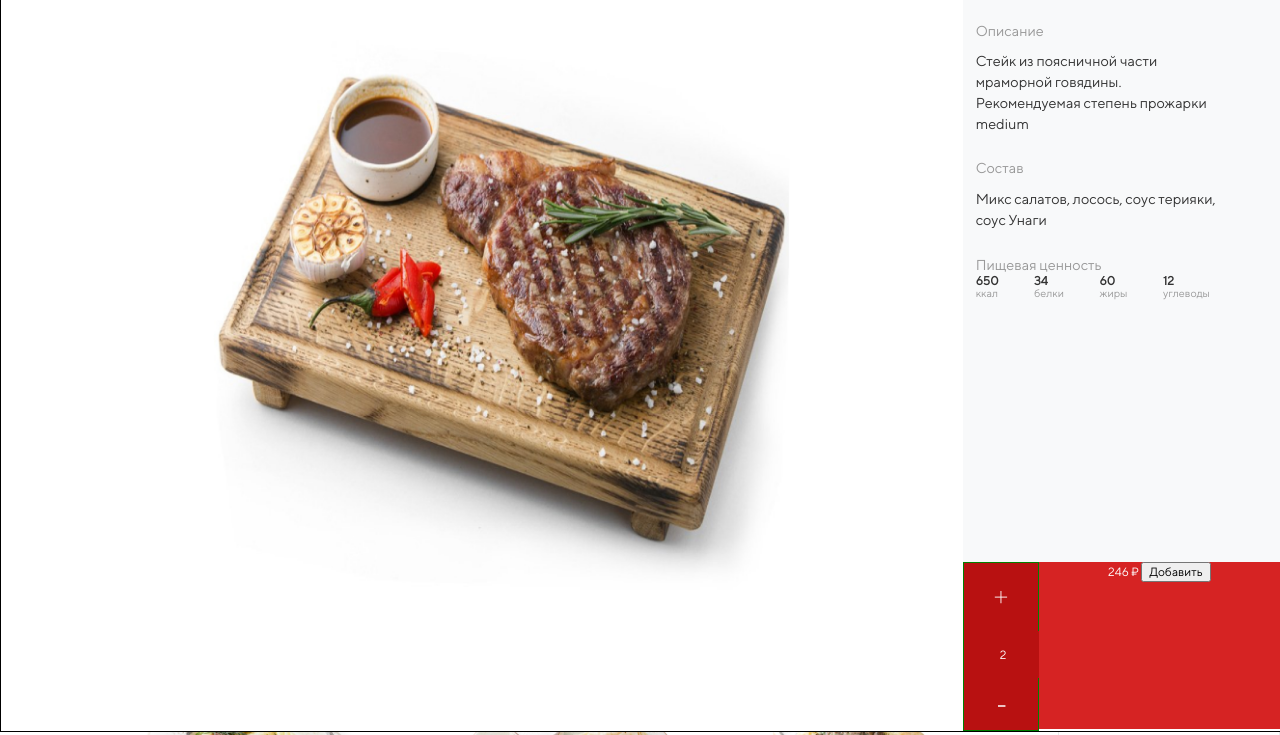
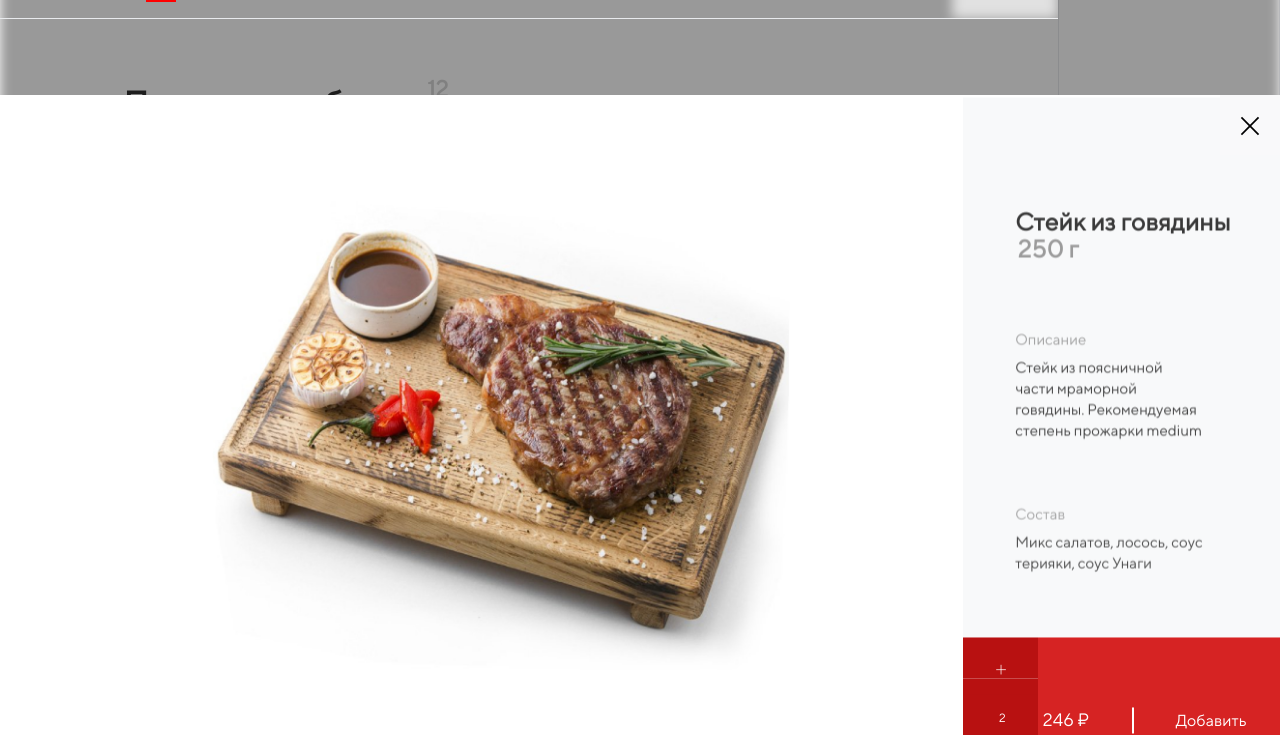
Before and after one commit to MishaPandovich/test-its.agency, a plain HTML site: page project/index.html in a window 1280 px wide. Both pictures are taken after a click on the picture 571 px from the left and 913 px from the top of the page. Shown: the part 578-1313 px from the top of the page. Drawn offline with nearby package versions, Linux system fonts and the light colour scheme; a web font is replaced by a local one.

Commit message:
готово, есть косяки

```diff
--- a/project/index.html
+++ b/project/index.html
@@ -42,7 +42,7 @@
           <div class="about-us">
             <div class="about-us__wrapper">
               <h1 class="about-us__title">Ресторан</h1>
-              <p class="about-us__info about-us__info--type-kitchen"><span>Кухня</span><br> Восточная</p>
+              <p class="about-us__info about-us__info--type-kitchen" id="some_point"><span>Кухня</span><br> Восточная</p>
               <p class="about-us__info about-us__info--min-order-price"><span>Заказ</span><br> От 1000 Р</p>
               <p class="about-us__info about-us__info--delivery-time"><span>Доставка</span><br> с 11:00 до 02:00</p>
             </div>
@@ -141,7 +141,7 @@
           <div class="filter-blur"></div>
         </form>
 
-        <section class="goods catalog__goods" id="some_point">
+        <section class="goods catalog__goods">
           <h2 class="catalog-goods__title">Популярные <span class="catalog-goods__title--for-desktop">блюда</span><span class="goods-title__item-count">12</span></h2>
           <p class="sorting-price">По цене <button class="sorting-price__toggle">
             <img class="sorting-price__link" src="img/vector.png" alt="декоративный элемент"></button>
--- a/project/js/open-filter.js
+++ b/project/js/open-filter.js
@@ -1,21 +1,23 @@
 var $filterLink = $('.filter__toggle'),
-	$filterForm = $('.filter-form');
+	$filterForm = $('.filter-form'),
+	$body = $('body');
 var filterInput = document.querySelectorAll('.input-btn__label');
 
 $filterLink.on('click', function() {
 	$filterForm.addClass('filter-form--show');
-	$filterForm.css('top', $('#some_point').offset().top - 100);
+	$filterForm.css('top', $('#some_point').offset().top);
 	$('html,body').stop().animate({ scrollTop: $('#some_point').offset().top }, 1000);
+
+	$body.addClass('overlay');
 });
 
 function closeFilter(elem) {
 	elem.addEventListener('click', function() {
 		$filterForm.removeClass('filter-form--show');
+		$body.removeClass('overlay');
 	});
 }
 
 for (var i=0; i < filterInput.length-1; i++) {
 	closeFilter(filterInput[i]);
 }
-
-console.log($('#some_point').offset().top);
--- a/project/js/popup.js
+++ b/project/js/popup.js
@@ -1,18 +1,23 @@
 var $link = $('.goods__img--active'),
 	$excerpt = $('.excerpt--active'),
 	$cardGoods = $('.big-goods__item'),
-	$cardClose = $(".big-goods__close");
-
+	$cardClose = $(".big-goods__close"),
+	$body = $('body');
 
 function openCardGoods(element, evt) {
 	element.on('click', function(evt) {
 		evt.preventDefault();
 		$cardGoods.addClass('big-goods__item--show');
 
-		var scrollTop = window.pageYOffset || document.documentElement.scrollTop;
-		$cardGoods.animate({ "top": scrollTop}, 1500);
+		if ($(window).width() >= 1200) {
+			$cardGoods.animate({ "top": '20%'}, 1500);
+		} else {
+			var scrollTop = window.pageYOffset || document.documentElement.scrollTop;
+			$cardGoods.animate({ "top": scrollTop}, 1500);
+		}
 
 		$cardGoods.addClass('active');
+		$body.addClass('overlay');
 	});
 }
 
@@ -22,5 +27,6 @@ openCardGoods($excerpt);
 $cardClose.on('click', function() {
 	$cardGoods.removeClass('big-goods__item--show');
 	$cardGoods.removeClass('active');
+	$body.removeClass('overlay');
 	$cardGoods.css('top', '3000px');
 });
--- a/project/sass/blocks/main/big-goods.scss
+++ b/project/sass/blocks/main/big-goods.scss
@@ -13,7 +13,7 @@
 		display: none;
 		position: absolute;
 		top: 1000px;
-		z-index: 3;
+		z-index: 5;
 		background: #ffffff;
 
 		&--show {
@@ -29,6 +29,7 @@
 	position: absolute;
     top: 0;
     right: 0;
+    z-index: 6;
 
 	border: none;
     background: #F9F9FA;
@@ -111,6 +112,8 @@
 	font-size: 1.5em;
 	letter-spacing: 0.01em;
 	color: #333333;
+
+
 }
 
 /*анимация*/
@@ -357,73 +360,101 @@
 }
 
 @media (min-width: 1200px) {
-	.big-goods__item {
-		display: flex;
-		width: 99.9%;
-    	height: 795px;
-		border: 1px solid black;
-		top: 2775px;
-
-		& a {
-			width: 82%;
-		}
-	}
-
-	.big-goods__item--show {
-		display: flex;
-	}
-
-	.big-goods__img {
-		display: block;
+	.big-goods {
+		&__img {
 			width: 60%;
 		    height: 72%;
-	    margin: auto;
 		    margin-top: 9%;
 		    margin-left: 22%;
 		}
 
-	.big-goods__wrapper {
+		&__wrapper {
 			height: 100%;
 			width: 27%;
 		}
 
-	.big-goods__info {
+		&__info {
 			margin-top: 0;
 			height: 75%;
 		}
 
-	.big-goods__close {
+		&__title {
+			margin-top: 25%;
+	   		margin-left: 13%;
+	    	font-size: 1.7em;
+		}
+
+		&__weight {
+			margin-left: 1%;
+		}
+
+		&__description,
+		&__composition {
+		    margin-top: 7.5%;
+		    width: 62%;
+		    margin-left: 13%;
+		    font-size: 15px;
+		}
+
+		&__close {
 			top: 0;
 			right: 0;
 
 		    width: 60px;
 	    	height: 60px;
 		}
+	}
+
+	.big-goods__item {
+		display: none; //none
+		width: 100%;
+    	height: 85vh;
+		top: 2775px;
+
+		& a {
+			width: 82%;
+		}
+
+		&--show {
+			display: flex;
+			position: fixed;
+			left: 0;
+		}
+	}
+
+	.big-goods__characteristics {
+	    margin-top: 8%;
+	    margin-left: 12%;
+	    margin-bottom: 5%;
+	    font-size: 16px;
+	    color: #d4d4d4;
+	}
+
+	.big-goods__inner--characteristics .big-goods__span {
+	    font-size: 15px;
+	    margin-top: 5%;
+	    margin-right: 11%;
+	}
+
 
 	.big-goods__button-done {
 		display: none;
 	}
 
 	.big-goods__amount {
-		height: 21%;
-
-		background: green;
+		height: 21.3%;
 	}
 
 	.big-goods__inner--amout {
 		flex-direction: column-reverse;
-    flex-grow: 1;
 	    width: 24%;
 	    height: 100%;
-    border: 1px solid green;
 	}
 
 	.big-goods__btn {
 	    width: 100%;
-    height: 45px;
+	    height: 55%;
 	    outline: none;
-
-        height: 40%;
 	}
 
 	.big-goods__label {
@@ -438,7 +469,7 @@
 	.big-goods__icon.minus-icon {
 	    width: 50%;
 	    height: 60%;
-    left: 40%;
+	    left: 35%;
     }
 
     .big-goods__icon.plus-icon {
@@ -465,64 +496,30 @@
 	}
 
 	.big-goods__final-amount {
-	margin-top: 70px;
+		position: relative;
+	    margin-top: 74px;
+	    display: inline-block;
+	    font-size: 18px;
+	    margin-right: 78px;
+	    margin-left: -22px;
+
+	    &::after {
+			content: "";
+		    position: absolute;
+		    top: -4px;
+		    right: -45px;
+		    width: 2px;
+		    height: 26px;
+		    background: #ffffff;
 		}
-/*анимация*/
-/*
-	.big-goods__item {
-		display: flex;
-		height: 85vh;
-		top: 3000px;
 	}
 
-	.big-goods__img {
-		width: 58%;
-    	height: 73%;
-    	margin-top: 11%;
+	.big-goods__button-add {
+		border: none;
+	    background: none;
+	    color: #ffffff;
+	    font-size: 16px;
+
+	    cursor: pointer;
 	}
-
-	.big-goods__img {
-    display: block;
-    width: 92%;
-    height: 67%;
-    margin: auto;
-    margin-top: 19%;
 }
-
-
-	.big-goods__wrapper {
-		width: 40%;
-    	height: 100%;
-	}
-
-	.big-goods__info {
-		margin-top: 0;
-		padding-top: 11%;
-	}
-
-	.close__icon {
-		display: none;
-		width: 65%;
-    	height: 65%;
-    	margin-left: 57%;
-	}
-
-	.big-goods__button-done {
-		display: none;
-	}
-
-	.big-goods__inner--for-desktop {
-		display: block;
-		width: 55%;
-
-	    font-family: TTNorms, sans-serif;
-		line-height: 17px;
-		font-size: 12px;
-		text-align: center;
-		text-transform: uppercase;
-
-	    border: none;
-	    color: #ffffff;
-	    background: #D62323;
-	}*/
-}
--- a/project/sass/blocks/main/filter.scss
+++ b/project/sass/blocks/main/filter.scss
@@ -24,10 +24,9 @@
 .filter-form {
 	display: none;
 	position: absolute;
+	z-index: 5;
     width: 100%;
     height: 25%;
-
-    background: rgba(0, 0, 0, 0.29);
 }
 
 .filter-form--show {
@@ -117,7 +116,6 @@
     	height: 80px;
 
     	background: none;
-    	/*border-bottom: 1px solid #E8EAED;*/
 
     	&::after {
 			content: "";
--- a/project/sass/global/body.scss
+++ b/project/sass/global/body.scss
@@ -7,8 +7,21 @@ body {
 
 body {
 	position: relative;
-	width: auto;
+	width: 100%;
 	margin: 0 auto;
+}
+
+.overlay::before {
+	content: "";
+	position: fixed;
+	top: 0;
+	left: 0;
+	z-index: 4;
+	display: block;
+	width: 100%;
+	height: 100vh;
+
+	background: rgba(0, 0, 0, 0.4);
 }
 
 @media (min-width: 450px) and (max-width: 1199px)  {
@@ -21,4 +34,19 @@ body {
 	.html {
 		font-size: calc(100%);
 	}
+
+	.overlay::before {
+		content: "";
+		position: fixed;
+		top: 0;
+		left: 0;
+		z-index: 4;
+		display: block;
+		width: 100%;
+		height: 100vh;
+
+		background: rgba(0, 0, 0, 0.4);
+		-webkit-filter: blur(6px);
+    	filter: blur(6px);
+	}
 }
```
Also changed, not shown: project/css/style.css, project/sass/blocks/header/header.scss (line endings or trailing spaces), project/sass/blocks/main/block-orders.scss (line endings or trailing spaces), project/sass/blocks/main/catalog__header.scss (line endings or trailing spaces), project/sass/blocks/main/goods.scss (line endings or trailing spaces), project/sass/blocks/main/main.scss (line endings or trailing spaces). Lines whose indentation alone changed are shown as unchanged.
